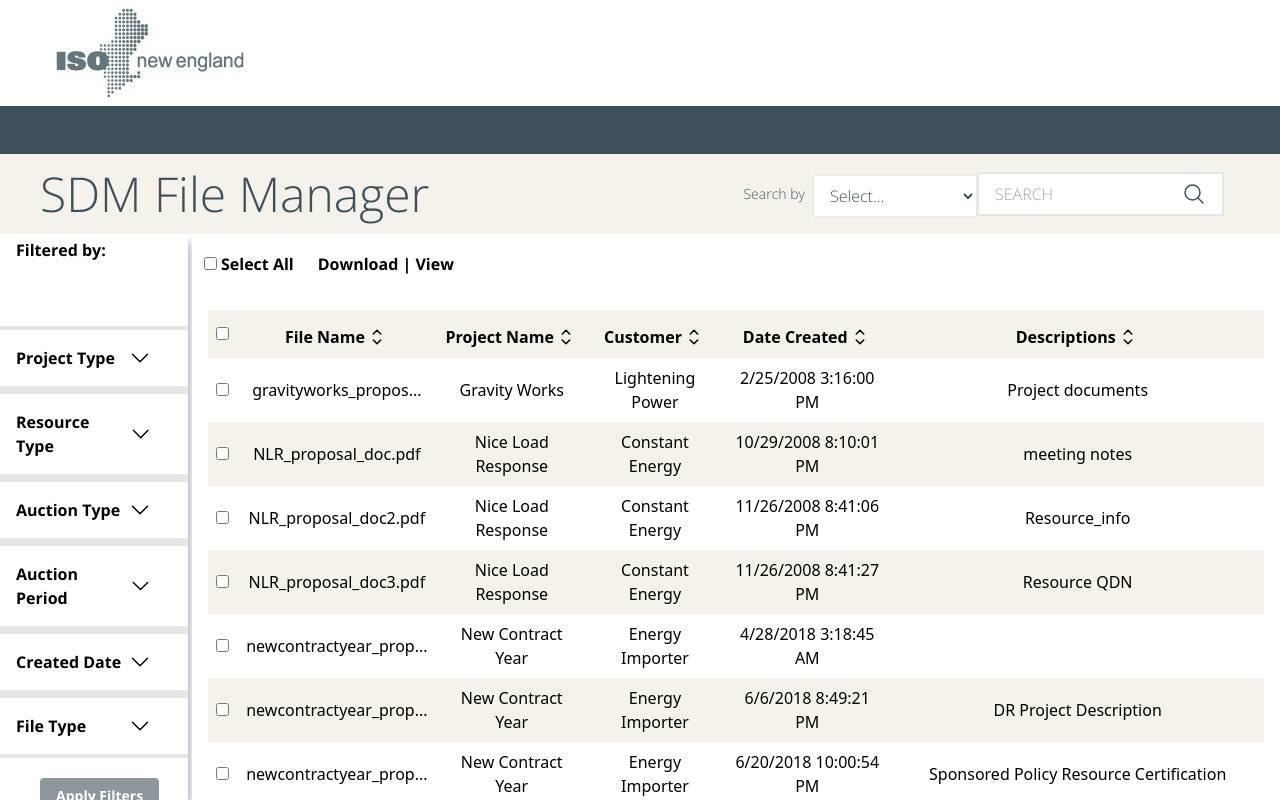
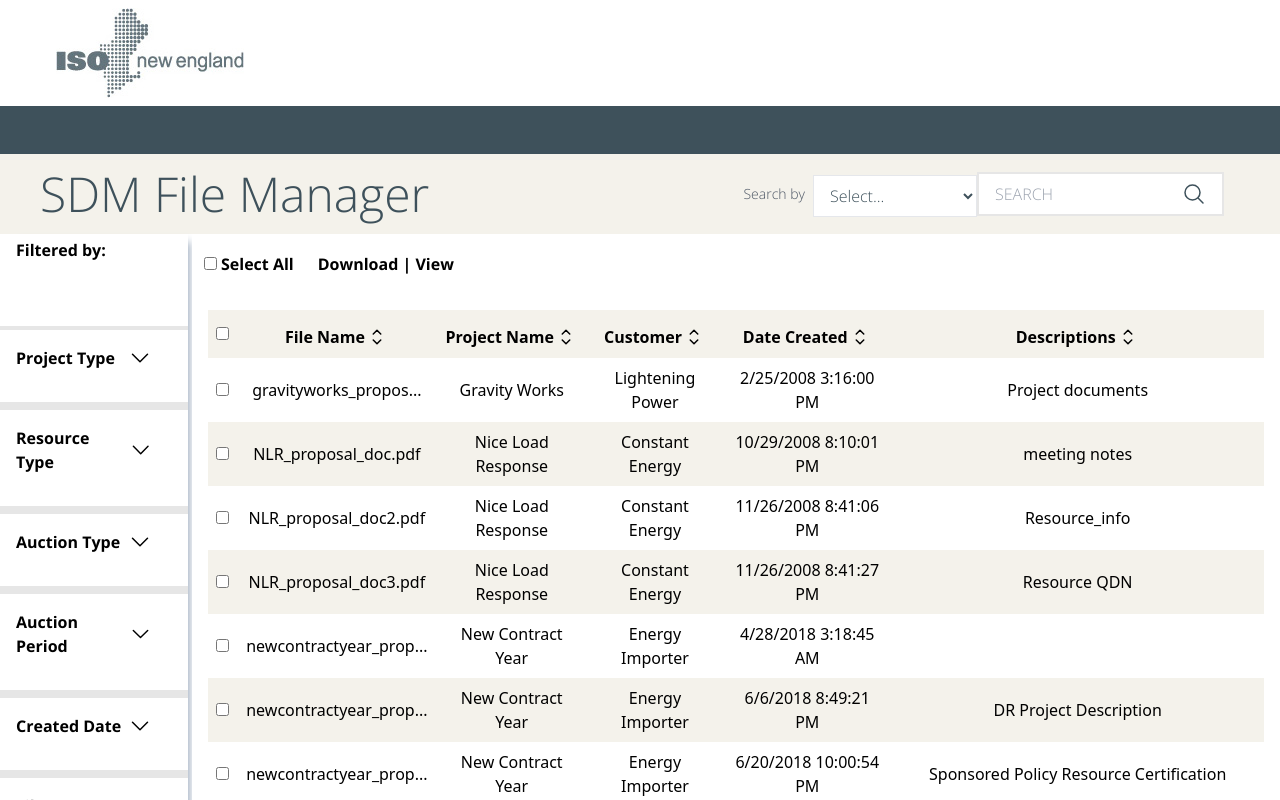
Before and after one commit to Josh-TD/SDM-ISO, a React (Vite) app in the folder sdm-iso-front/: page / in a window 1280 px wide. Both pictures are taken after a click on the button "Sign In". Shown: the top 800 px of the page. Built offline with nearby package versions, Linux system fonts and the light colour scheme.

Commit message:
smoothened out the filtering transitions and fixed image orientation when unhiding

```diff
--- a/sdm-iso-front/src/components/FileList/FileList.jsx
+++ b/sdm-iso-front/src/components/FileList/FileList.jsx
@@ -104,8 +104,10 @@ export default function FileList() {
             <CheckBoxes array={fileTypesFilter} onChange={toggleFileTypes} />
           </DropDown>
 
-          <div className="inline-flex mt-5 pl-10 items-left">
-            <button className="bg-iso-light-slate hover:bg-iso-link-blue text-white text-sm font-semibold py-2 px-4 rounded cursor-pointer float-right">Apply Filters</button>
+          <div className="inline-flex mt-5 pl-5 items-left">
+            <button className="bg-iso-light-slate hover:bg-iso-link-blue text-white text-sm font-semibold py-2 px-4 mr-2 rounded cursor-pointer float-right">Apply Filters</button>
+            <button className="bg-iso-light-slate hover:bg-iso-link-blue text-white text-sm font-semibold py-2 px-4 rounded cursor-pointer float-right">Clear Filters</button>
+
           </div>
 
         </div>
--- a/sdm-iso-front/src/components/Misc/CheckBox.jsx
+++ b/sdm-iso-front/src/components/Misc/CheckBox.jsx
@@ -4,6 +4,7 @@ export const CheckBox = ({ id, label, defaultChecked, onChange, checked }) => {
     return (
         <label>
             <input
+                className="mr-2"
                 type="checkbox"
                 onChange={onChange}
                 id={id}
--- /dev/null
+++ b/sdm-iso-front/src/components/Misc/DropDown.css
@@ -0,0 +1,9 @@
+.dropdown-content {
+    max-height: 0;
+    overflow: hidden;
+    transition: max-height 0.5s ease-in-out; /* Adjust the duration and easing as needed */
+}
+
+.visible {
+    max-height: 500px; /* Set a suitable value for the maximum height of your dropdown content */
+}
--- a/sdm-iso-front/src/components/Misc/DropDown.jsx
+++ b/sdm-iso-front/src/components/Misc/DropDown.jsx
@@ -1,4 +1,5 @@
 import React, { useState } from "react";
+import "./DropDown.css";
 
 export const DropDown = ({ label, defaultHidden, children }) => {
     const [hidden, setHidden] = useState(defaultHidden);
@@ -8,16 +9,31 @@ export const DropDown = ({ label, defaultHidden, children }) => {
         <div className="border-y-4 border-iso-border-light pl-4 pr-6">
             <div className="flex items-center justify-between grow text-base font-semibold text-iso-secondary-text cursor-pointer my-4" onClick={toggleHidden}>
                 {label}
-                <svg
-                    className="w-6 h-6 mr-3 cursor-pointer"
-                    xmlns="http://www.w3.org/2000/svg" fill="none" viewBox="0 0 24 24" strokeWidth={1.5} stroke="currentColor">
-                    <path strokeLinecap="round" strokeLinejoin="round" d="M19.5 8.25l-7.5 7.5-7.5-7.5" />
-                </svg>
+                { hidden ?
+                    <svg
+                        className="w-6 h-6 mr-3 cursor-pointer"
+                        xmlns="http://www.w3.org/2000/svg" fill="none" viewBox="0 0 24 24" strokeWidth={1.5} stroke="currentColor">
+                        <path strokeLinecap="round" strokeLinejoin="round" d="M19.5 8.25l-7.5 7.5-7.5-7.5" />
+                    </svg>
+                :
+                    <svg
+                        className="w-6 h-6 mr-3 cursor-pointer"
+                        xmlns="http://www.w3.org/2000/svg" fill="none" viewBox="0 0 24 24" stroke-width={1.5} stroke="currentColor">
+                        <path stroke-linecap="round" stroke-linejoin="round" d="M4.5 15.75l7.5-7.5 7.5 7.5" />
+                    </svg>
+
+                }
             </div>
-            {!hidden &&
+            <div className={`my-4 transition-max-height duration-300 ease-in-out overflow-hidden ${hidden ? 'max-h-0 overflow-hidden' : 'max-h-96'}`}>
+
+                {children}
+            </div>
+
+            {/* This is the original code without the smoother transitions if code breaks can revert to this */}
+            {/* {!hidden &&
                 <div className="my-4">
                     {children}
-                </div>}
+                </div>} */}
         </div>
     );
 };
```
